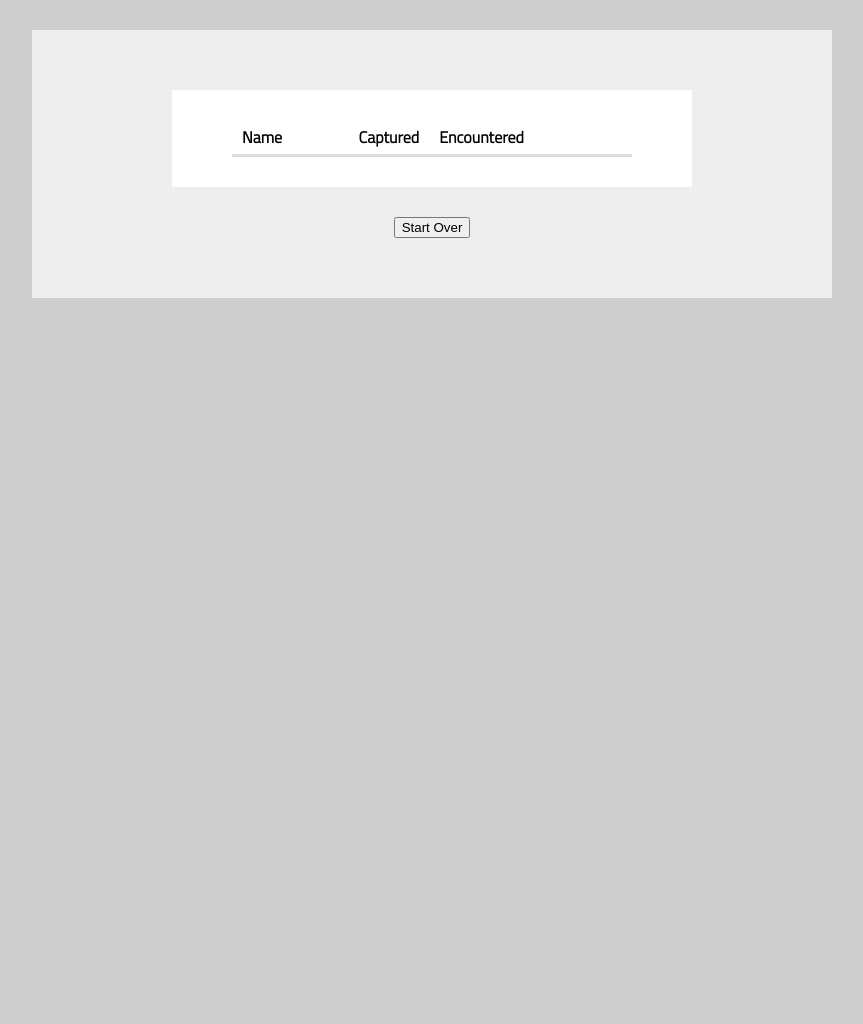
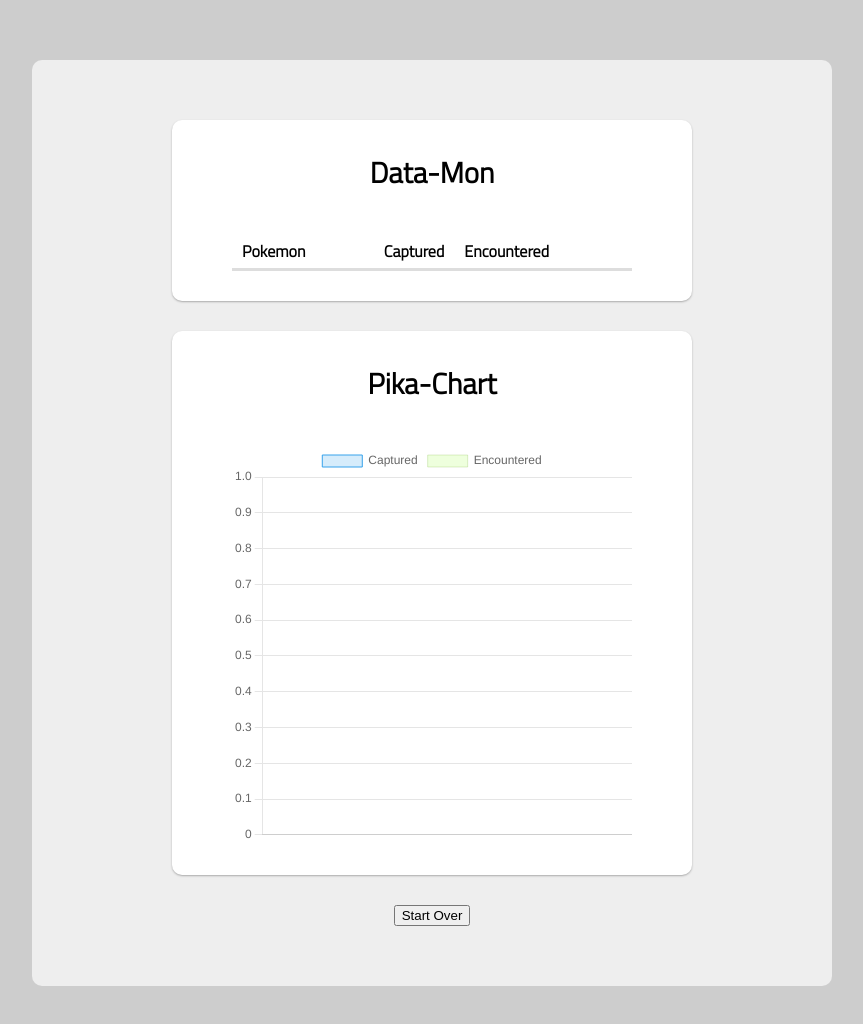
Before and after one commit to tislais/lab-11-pokemon-catcher, a plain HTML site: page results.html in a window 1280 px wide. Shown: the whole page, without its empty margins (208-1071 px from the left). Before the commit the page ends 800 px from the top, so only its background shows below. Drawn offline with nearby package versions, Linux system fonts and the light colour scheme.

Commit message:
add cool style and formatting

```diff
--- a/results.html
+++ b/results.html
@@ -9,6 +9,7 @@
     <link rel="stylesheet" href="styles/reset.css">
     <link rel="stylesheet" href="styles/style.css">
     <link rel="stylesheet" href="styles/home.css">
+    <script src="https://cdn.jsdelivr.net/npm/chart.js@3.0.2/dist/chart.min.js"></script>
     <title>Pokedex</title>
 </head>
 
@@ -16,10 +17,11 @@
     <main>
         <section class="results-section">
             <div class="pokedex-wrap" id="pokedex-wrap">
+                <h1>Data-Mon</h1>
                 <table>
                     <thead>
                         <tr>
-                            <th class="td-name">Name</th>
+                            <th class="td-name">Pokemon</th>
                             <th class="td-captured">Captured</th>
                             <th class="td-enountered">Encountered</th>
                         </tr>
@@ -27,7 +29,10 @@
                     <tbody id="poke-table-body">
                     </tbody>
                 </table>
-
+            </div>
+            <div class="pokedex-wrap">
+                <h1>Pika-Chart</h1>
+                <canvas id="myChart" width="400" height="400"></canvas>
             </div>
             <button id="reset-button">Start Over</button>
         </section>
--- a/results.js
+++ b/results.js
@@ -32,3 +32,50 @@
     localStorage.clear();
     window.location.href = './index.html';
 });
+
+const pokeNames = [];
+const pokeCaptured = [];
+const pokeEncountered = [];
+
+for (let item of pokedex) {
+    pokeNames.push(item.id);
+    pokeCaptured.push(item.captured);
+    pokeEncountered.push(item.encountered);
+}
+
+var ctx = document.getElementById('myChart').getContext('2d');
+var myChart = new Chart(ctx, {
+    type: 'bar',
+    data: {
+        labels: pokeNames,
+        datasets: [{
+            label: 'Captured',
+            data: pokeCaptured,
+            backgroundColor: [
+                'rgba(54, 162, 235, 0.2)'
+            ],
+            borderColor: [
+                'rgba(54, 162, 235, 1)',
+            ],
+            borderWidth: 1
+        },
+        {
+            label: 'Encountered',
+            data: pokeEncountered,
+            backgroundColor: [
+                'rgba(171, 255, 87, 0.2)'
+            ],
+            borderColor: [
+                'rgba(92, 167, 17, 0.2)'
+            ],
+            borderWidth: 1
+        }]
+    },
+    options: {
+        scales: {
+            y: {
+                beginAtZero: true
+            }
+        }
+    }
+});
--- a/styles/style.css
+++ b/styles/style.css
@@ -161,12 +161,23 @@
     max-width: 800px;
     background-color: #eee;
     padding: 60px;
+    margin: 60px;
+    border-radius: 10px;
 }
 
 .pokedex-wrap {
     background: #fff;
     padding: 30px 60px;
     margin-bottom: 30px;
+    border-radius: 10px;
+    box-shadow: 0px 1px 2px #aaa;
+}
+
+h1 {
+    font-size: 1.8rem;
+    text-align: center;
+    font-weight: bold;
+    margin-bottom: 40px;
 }
 
 table {
@@ -185,8 +196,20 @@
     text-transform: capitalize;
 }
 
+td {
+    border-bottom: solid 1px #ddd;
+}
+
+tr:last-child td {
+    border-bottom-color: transparent;
+}
+
 .td-captured,
 .td-encountered {
     width: 60px;
     text-align: right;
 }
+
+.captures-count {
+    font-size: 1.3rem;
+}
```
Also changed, not shown: index.html (+2 -1 lines). Lines whose indentation alone changed are shown as unchanged.
